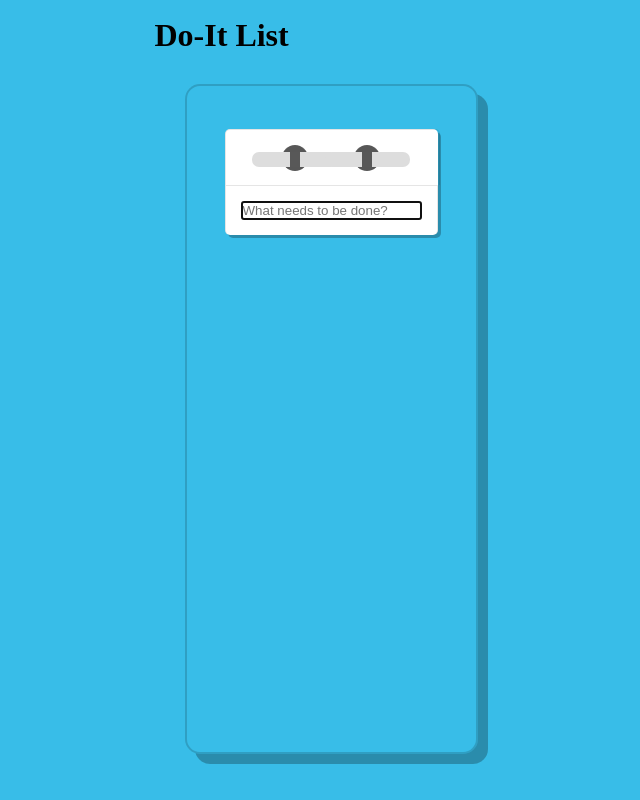
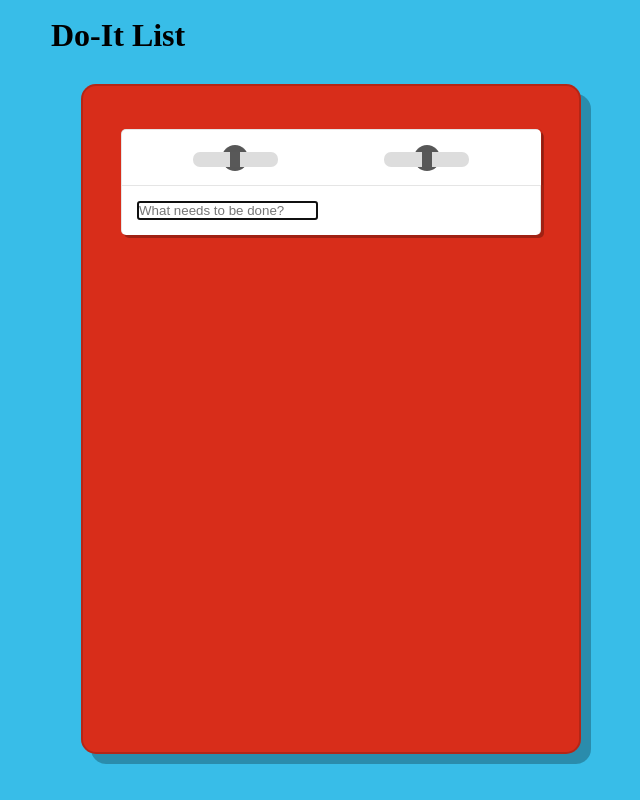
Before and after one commit to SgiobairOg/todo-test, an Angular app: page / in a window 1280 px wide. Shown: the whole page, without its empty margins (309-949 px from the left). Built offline with nearby package versions, Linux system fonts and the light colour scheme.

Commit message:
Style corrections

```diff
--- a/src/app/app.component.css
+++ b/src/app/app.component.css
@@ -2,7 +2,7 @@
   padding: 15px 10px;
   margin: 30px;
   min-height: 80vh;
-  min-width: 60vh:
+  min-width: 60vh;
   background-color: rgba(216,45,26,1.0);
   background-clip: border-box;
   border-radius: 15px;
```
